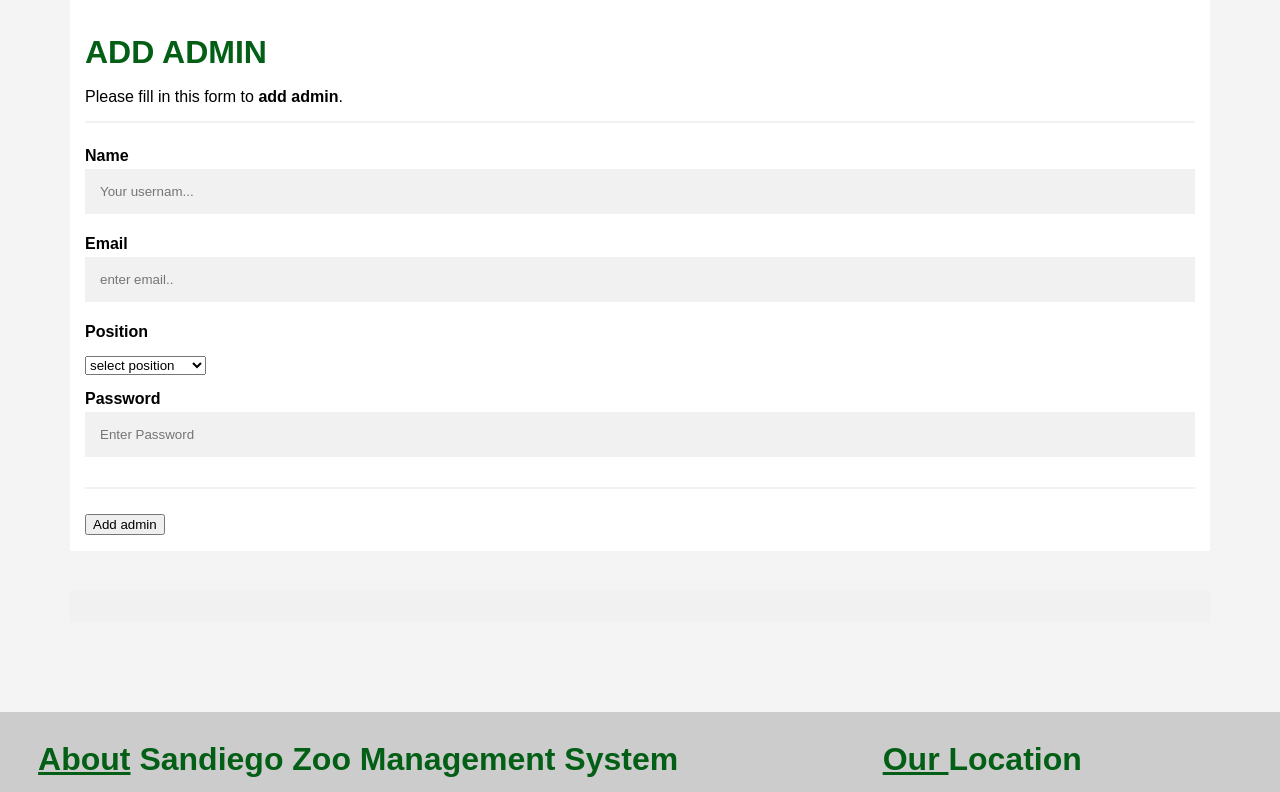
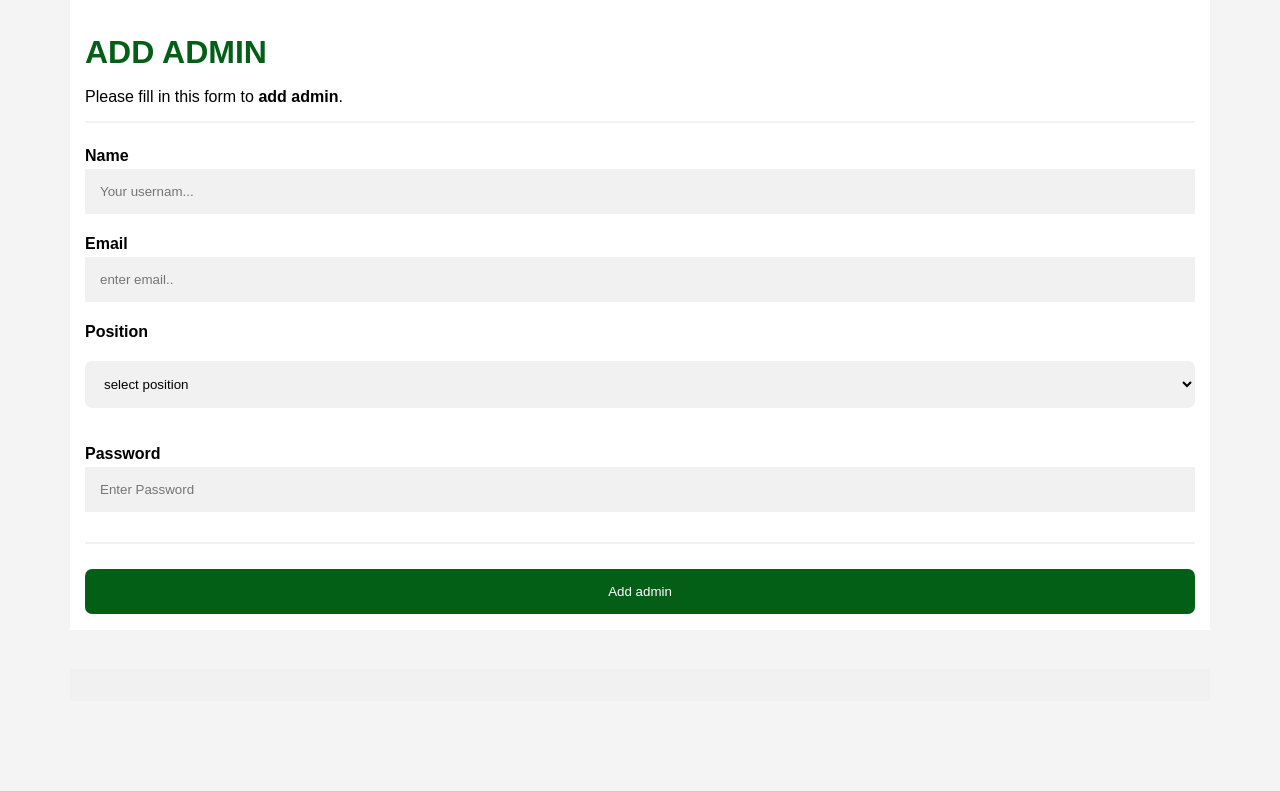
Before and after one commit to ANJWICLINTON123/Zepstra_zoo_management_system, a PHP site: page /Registration.php in a window 1280 px wide. Shown: the part 103-895 px from the top of the page. Run offline with PHP 8.4, Linux system fonts and the light colour scheme; a stand-in replaces the project's code that opens the database connection; some libraries are stand-ins or nearby versions.

Commit message:
modified

```diff
--- a/login.css
+++ b/login.css
@@ -31,11 +31,34 @@
     outline: none;
   }
 
+
+select.selected{
+  width: 100%;
+  padding: 15px;
+  margin: 5px 0 22px 0;
+  display: inline-block;
+ border-radius: 7px;
+  background: #f1f1f1;
+  border: none;
+}
+
   /* Overwrite default styles of hr */
   hr {
     border: 1px solid #f1f1f1;
     margin-bottom: 25px;
   }
+
+button.adminlogin{
+  background-color: #045f16;
+  padding: 10px;
+  border: none;
+  border-radius: 7px;
+  margin-left: 12%;
+  color: #FFF;
+  font-weight: 600;
+  margin-top: 24px;
+  margin-bottom: -3%;
+}
 
   /* Set a style for the submit button */
   .registerbtn {
@@ -52,7 +75,7 @@
   .registerbtn:hover {
     opacity: 1;
   }
-
+  .error {color: #FF0000;}
   /* Add a blue text color to links */
   a {
     color: dodgerblue;
@@ -80,3 +103,20 @@
     display: inline-block;
     border: none;
   }
+
+  input[type=submit].forms{
+    width: 100%;
+    padding: 15px;
+    color: #FFF;
+    background-color: #045f16;
+    border: none;
+    border-radius: 7px;
+  }
+
+  @media screen and (max-width: 680px) {
+    button.adminlogin{
+      margin-left: 80%;
+      margin-bottom: 1%;
+    }
+
+  }
```
